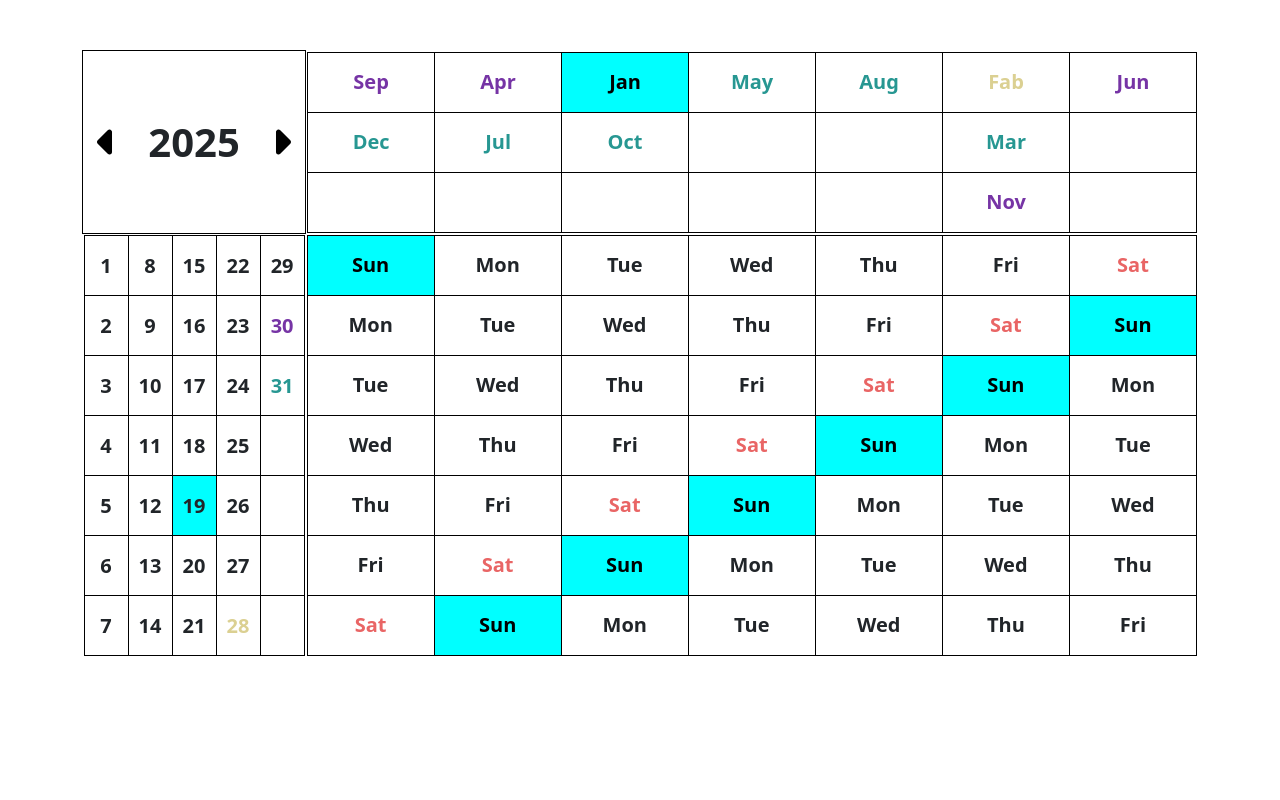
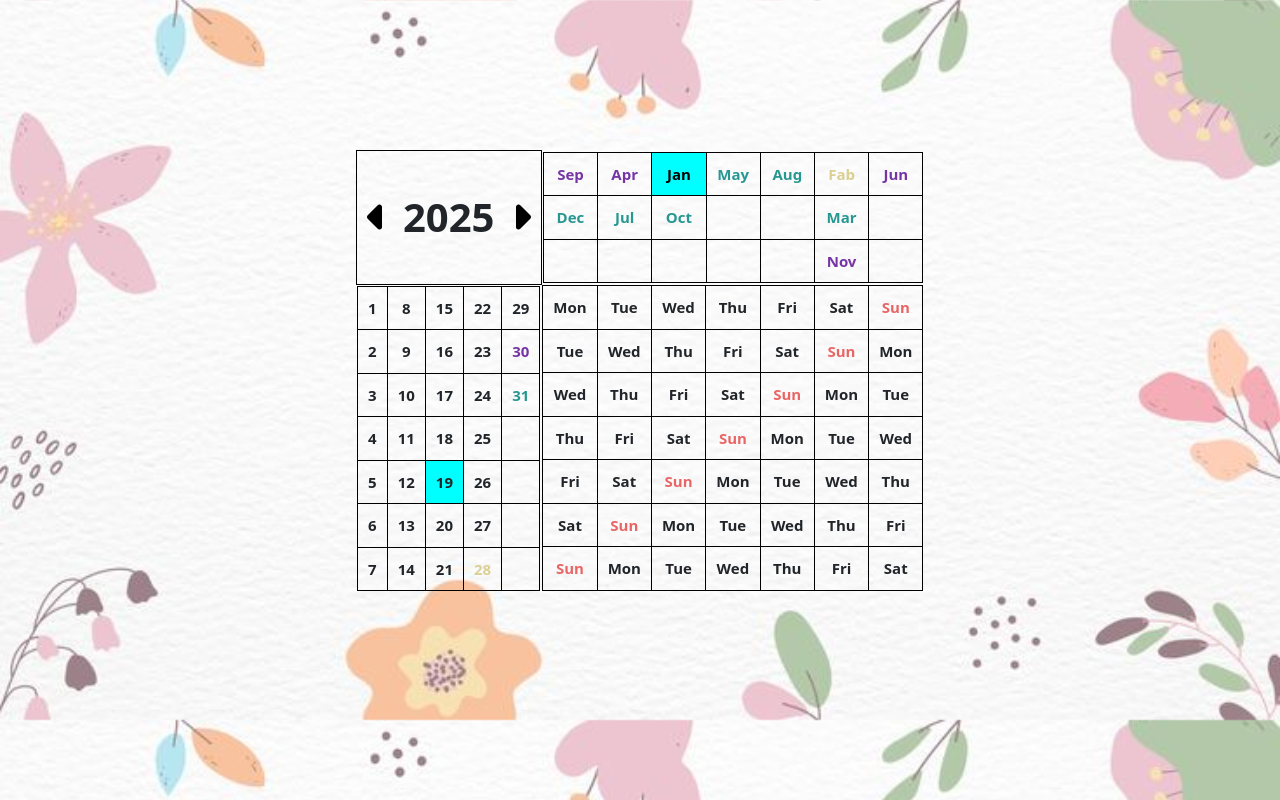
Before and after one commit to shubhamtyagi2606/FullYearCalendar, a React (Create React App) app: page / in a window 1280 px wide. Built offline with nearby package versions, Linux system fonts and the light colour scheme.

Commit message:
fix current day

```diff
--- a/package.json
+++ b/package.json
@@ -2,6 +2,7 @@
     "name": "full-year-calender",
     "version": "0.1.0",
     "private": true,
+    "author": "Vishad Tyagi",
     "dependencies": {
         "@fortawesome/free-solid-svg-icons": "^6.3.0",
         "@fortawesome/react-fontawesome": "^0.2.0",
--- a/public/index.html
+++ b/public/index.html
@@ -11,7 +11,7 @@
     />
     <meta
       name="description"
-      content="Web site created using create-react-app"
+      content="Full Year Calendar"
     />
     <link rel="apple-touch-icon" href="%PUBLIC_URL%/logo192.png" />
     <!--
@@ -28,7 +28,7 @@
       work correctly both with client-side routing and a non-root public URL.
       Learn how to configure a non-root public URL by running `npm run build`.
     -->
-    <title>React App</title>
+    <title>Full Year Calendar</title>
   </head>
   <body>
     <noscript>You need to enable JavaScript to run this app.</noscript>
--- a/src/App.css
+++ b/src/App.css
@@ -1,8 +1,17 @@
+body {
+    margin: 0;
+    background-image: url("../public/background.jpg");
+    background-size: cover;
+    display: flex;
+    justify-content: center;
+    align-items: center;
+}
+
 .container {
-    margin-top: 50px;
+    margin-top: 150px;
     font-weight: bold;
     text-align: center;
-    font-size: 20px;
+    font-size: 15px;
 }
 
 table {
@@ -27,7 +36,8 @@ table tbody tr td.columns {
     border-style: solid;
     border-color: black;
     width: 14.14%;
-    height: 60px;
+    height: 40px;
+    padding:10px;
 }
 
 .text-red {
--- a/src/components/DayGrid.js
+++ b/src/components/DayGrid.js
@@ -1,5 +1,5 @@
 const DayGrid = ({ year, month, date }) => {
-  const days = ["Sun", "Mon", "Tue", "Wed", "Thu", "Fri", "Sat",];
+  const days = ["Mon", "Tue", "Wed", "Thu", "Fri", "Sat", "Sun"];
 
   let rows = [];
   for (let i = 0; i < days.length; i++) {
@@ -7,7 +7,7 @@ const DayGrid = ({ year, month, date }) => {
     let k = 0;
     for (let j = 0; j < days.length; j++) {
       const dayIndex = i + j < days.length ? i + j : k++;
-      const className = (dayIndex === new Date(year, month, date).getDay()) ? "day-columns columns current-day " : "day-columns columns ";
+      const className = (dayIndex === (new Date(year, month, date).getDay() - 1)) ? "day-columns columns current-day " : "day-columns columns ";
       columns.push(
         <td
           key={dayIndex}
```
Also changed, not shown: public/background.jpg (added).
